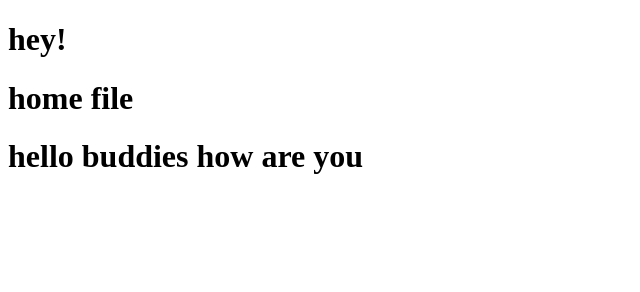
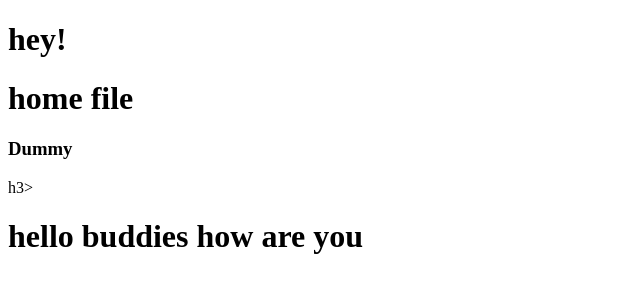
Before and after one commit to prakashreddy-25/project1, a plain HTML site: page home.html in a window 1280 px wide. Shown: the whole page, without its empty margins (0-640 px from the left). Drawn offline with Linux system fonts and the light colour scheme.

Commit message:
Update home.html

```diff
--- a/home.html
+++ b/home.html
@@ -8,6 +8,7 @@
 <body>
     <h1>hey!</h1>
     <h1>home file</h1>
+    <h3> Dummy </h3>h3>
     <h1>hello buddies how are you</h1>
 </body>
 </html>
```
